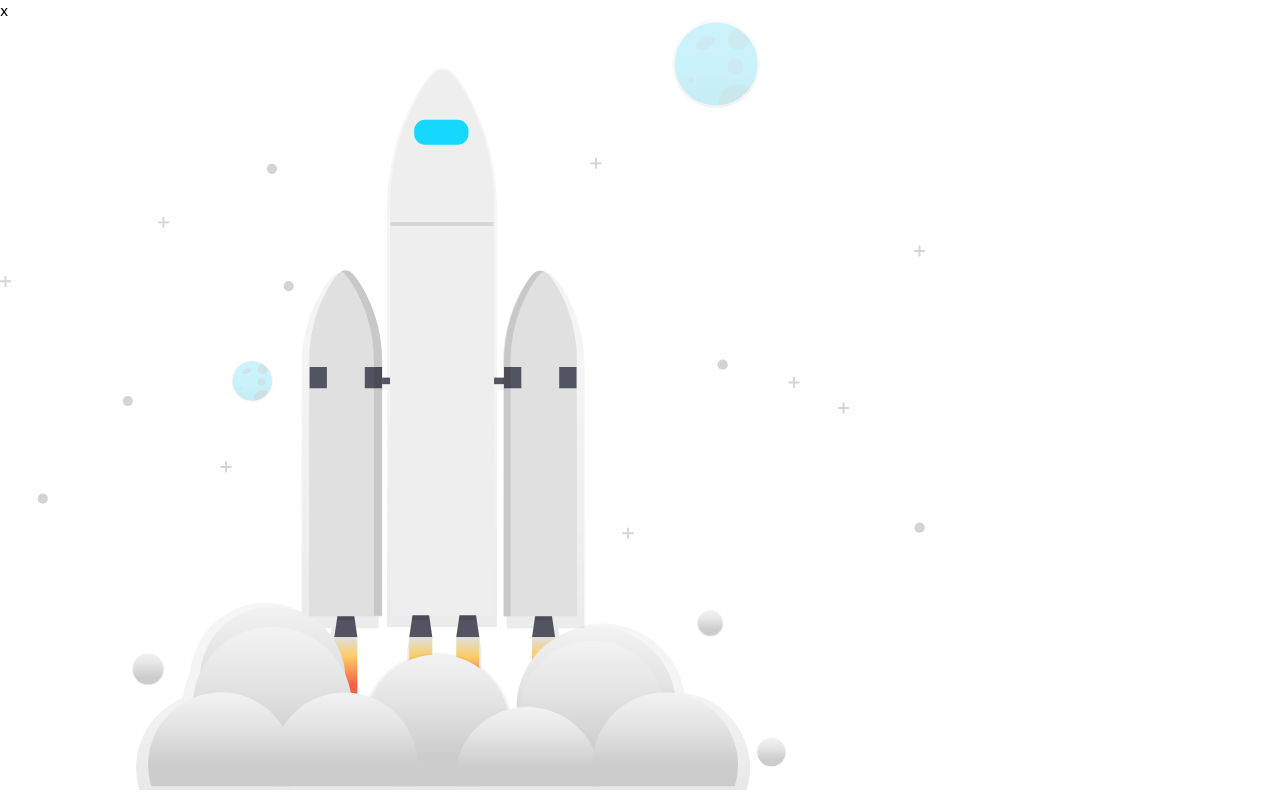
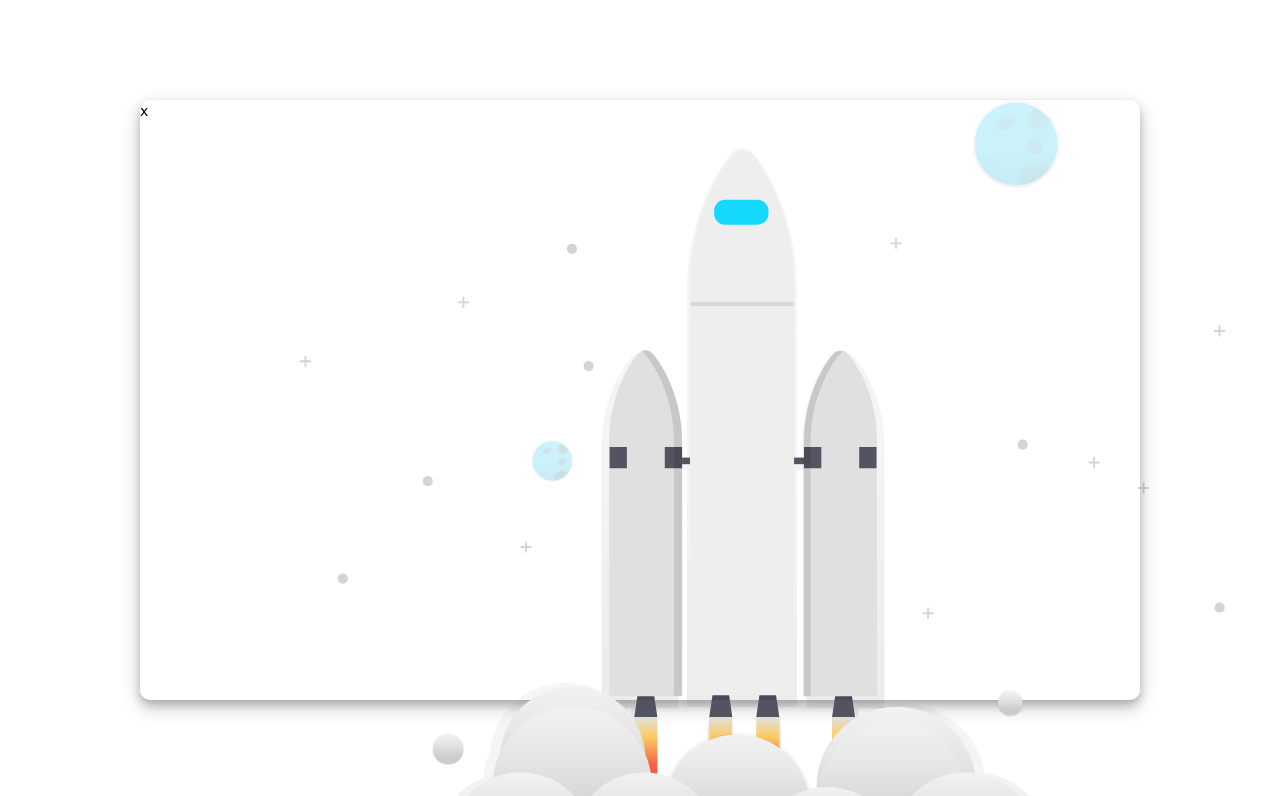
Before and after one commit to JoacoMaurtua/Cool-React-Form, a React (Create React App) app in the folder react-form/: page / in a window 1280 px wide. Shown: the top 796 px of the page. Built offline with nearby package versions, Linux system fonts and the light colour scheme.

Commit message:
Form container styled

```diff
--- a/react-form/src/components/CoolForm.jsx
+++ b/react-form/src/components/CoolForm.jsx
@@ -1,6 +1,19 @@
 import React, {useState} from 'react'
 import FormSignup from './FormSignup';
 import FormSuccess from './FormSuccess';
+import styled from 'styled-components';
+
+const FormContainer = styled.div`
+  margin: 100px auto;
+  width: 1000px;
+  box-shadow: 0 5px 8px 0 rgba(0, 0, 0, 0.2), 0 7px 20px 0 rgba(0, 0, 0, 0.2);
+  position: relative;
+  border-radius: 10px;
+  height: 600px;
+  display: grid;
+  grid-template-columns: 1fr 1fr;
+
+`
 
 export default function CoolForm() {
 
@@ -11,7 +24,7 @@ export default function CoolForm() {
   }
   return (
     <>
-      <div className="form-container">
+      <FormContainer>
           <span className="close-btn">x</span>
           <div className="form-content-left">
             <img src="img/img-2.svg" alt="spaceship"
@@ -22,8 +35,7 @@ export default function CoolForm() {
             <FormSignup submitForm={submitForm}/>:
             <FormSuccess/>
           }
-
-      </div>
+      </FormContainer>
     </>
   )
 }
--- a/react-form/src/components/Form.jsx
+++ b/react-form/src/components/Form.jsx
@@ -1,4 +1,5 @@
 import React, { useState, useRef } from 'react';
+
 
 export default function Form() {
 
--- a/react-form/src/components/FormSignup.jsx
+++ b/react-form/src/components/FormSignup.jsx
@@ -1,4 +1,5 @@
-import React, { useState,useRef } from 'react'
+import React, { useState,useRef } from 'react';
+
 
 export default function FormSignup({submitForm}) {
 
@@ -191,9 +192,11 @@ export default function FormSignup({submitForm}) {
 
         </div>
 
-        <button type="submit">Sign Up</button>
+        <button className="form-input-btn" type="submit">
+          Sign Up
+        </button>
 
-        <span>
+        <span className="form-input-login">
           Already have an account?
           Login <a href="#">here</a>
         </span>
--- a/react-form/src/components/FormSuccess.jsx
+++ b/react-form/src/components/FormSuccess.jsx
@@ -1,13 +1,15 @@
 import React from 'react';
+
 
 export default function FormSuccess() {
   return (
     <div className="form-content-right">
       <div className="form-success">
-        We have received your request!
+        <h1 className='form-success'>We have received your request!</h1>
+        <img src="img/img-3.svg" alt="succes-image"
+        className="form-img-2" />
       </div>
-      <img src="img/img-3.svg" alt="succes-image"
-      className="form-img-2" />
+
     </div>
   );
 }
```
Also changed, not shown: react-form/src/App.css (line endings or trailing spaces), react-form/src/Form.css (deleted), 1 other file (tests, documents, lock files or other folders).
